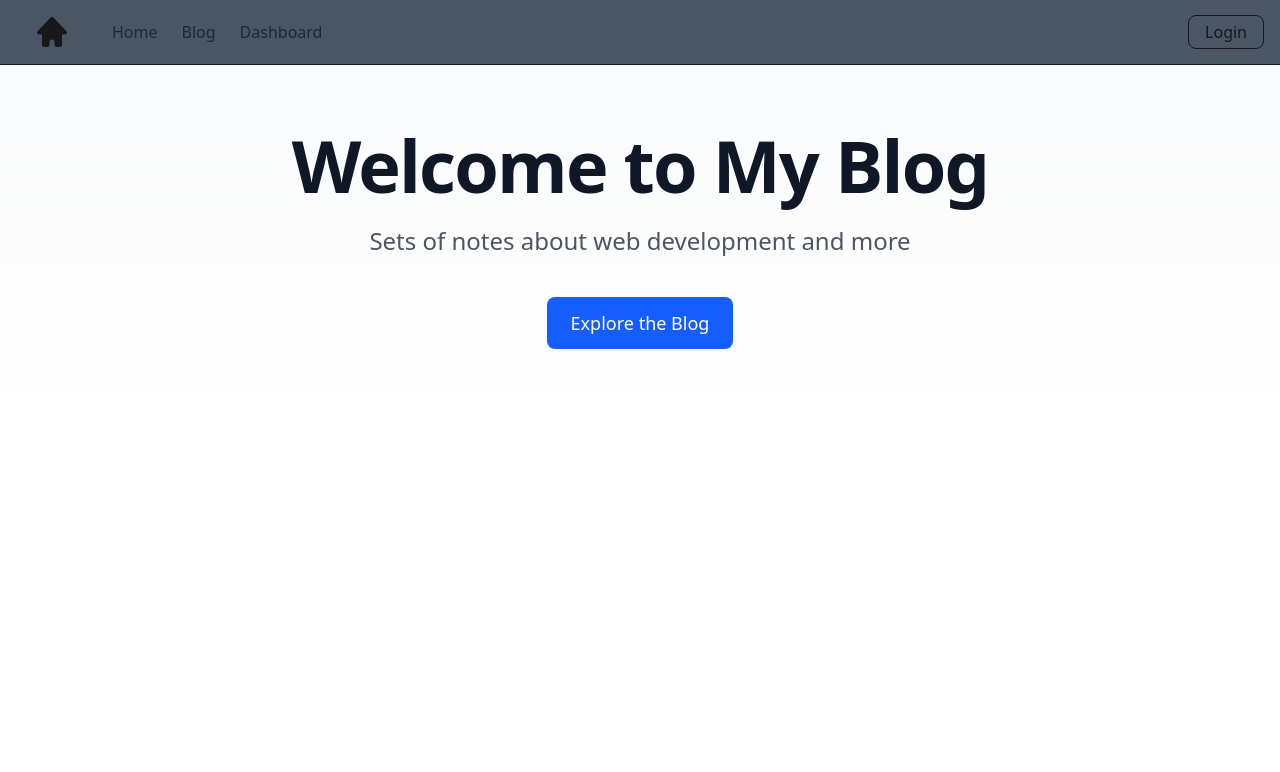
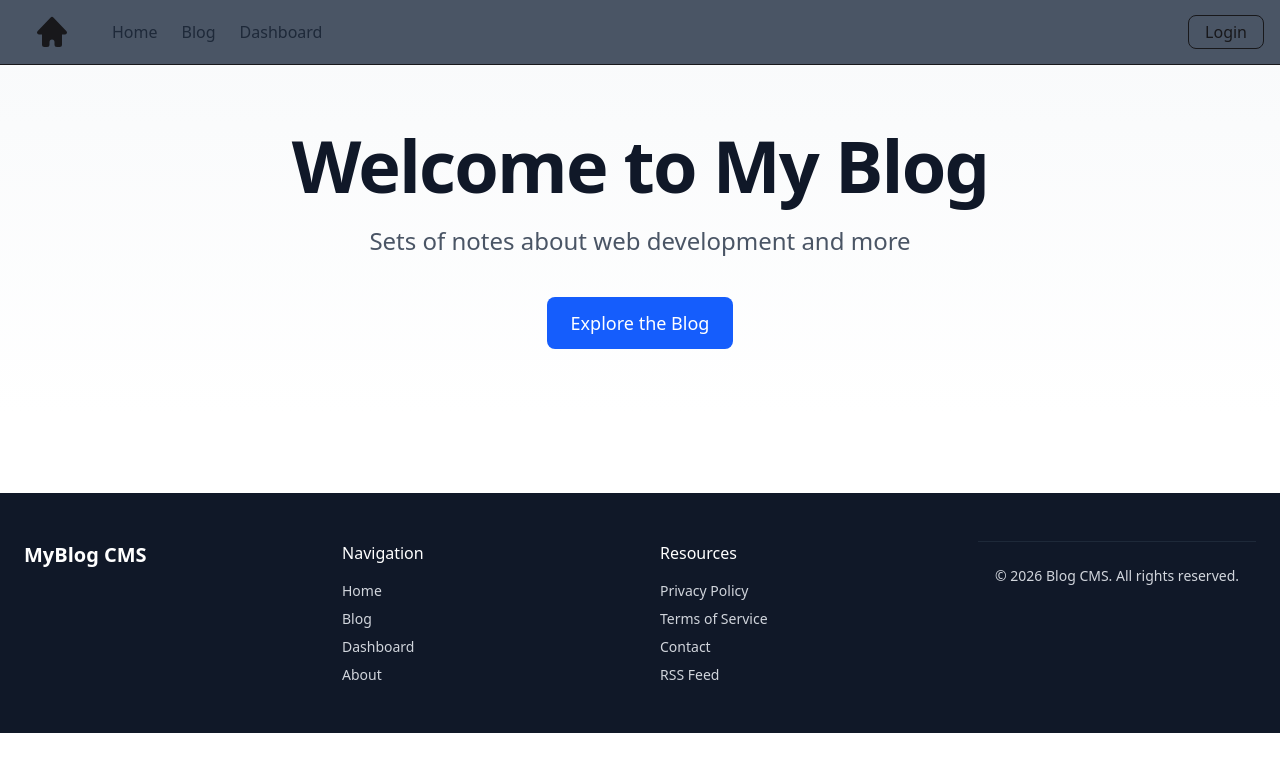
Before and after one commit to Davideif/Blog, a Next.js app: page / in a window 1280 px wide. Shown: the top 772 px of the page. Built offline with nearby package versions, Linux system fonts and the light colour scheme; no server answers; the database is empty.

Commit message:
Footer added

```diff
--- a/app/layout.jsx
+++ b/app/layout.jsx
@@ -5,6 +5,7 @@
 
 
 import Navbar from "@/components/Navbar";
+import Footer from "@/components/Footer";
 
 const RootLayout = ({children}) => {
   return (
@@ -14,6 +15,7 @@
 <ToastContainer/>
 <Navbar/>
 {children}
+<Footer/>
 </body>
 </html>
 </AuthProvider>
--- /dev/null
+++ b/components/Footer.jsx
@@ -0,0 +1,46 @@
+import Link from "next/link";
+import React from "react";
+
+export default function Footer() {
+  return (
+    <footer className="bg-gray-900 text-gray-300 mt-20">
+      <div className="max-w-7xl mx-auto px-6 py-12 grid md:grid-cols-4 gap-10">
+
+
+        <div>
+          <h2 className="text-xl font-semibold text-white mb-4">
+            MyBlog CMS
+          </h2>
+
+        </div>
+
+        {/* Navigation */}
+        <div>
+          <h3 className="text-white font-medium mb-4">Navigation</h3>
+          <ul className="space-y-2 text-sm">
+            <li><Link href="/" className="hover:text-white">Home</Link></li>
+            <li><Link href="/blog" className="hover:text-white">Blog</Link></li>
+            <li><Link href="/dashboard" className="hover:text-white">Dashboard</Link></li>
+            <li><Link href="#" className="hover:text-white">About</Link></li>
+          </ul>
+        </div>
+
+        {/* Resources */}
+        <div>
+          <h3 className="text-white font-medium mb-4">Resources</h3>
+          <ul className="space-y-2 text-sm">
+            <li><Link href="#" className="hover:text-white">Privacy Policy</Link></li>
+            <li><Link href="#" className="hover:text-white">Terms of Service</Link></li>
+            <li><Link href="#" className="hover:text-white">Contact</Link></li>
+            <li><Link href="#" className="hover:text-white">RSS Feed</Link></li>
+          </ul>
+        </div>
+
+      {/* Bottom */}
+      <div className="border-t border-gray-800 text-center text-sm py-6">
+        © {new Date().getFullYear()} Blog CMS. All rights reserved.
+      </div>
+      </div>
+    </footer>
+  );
+}
```
